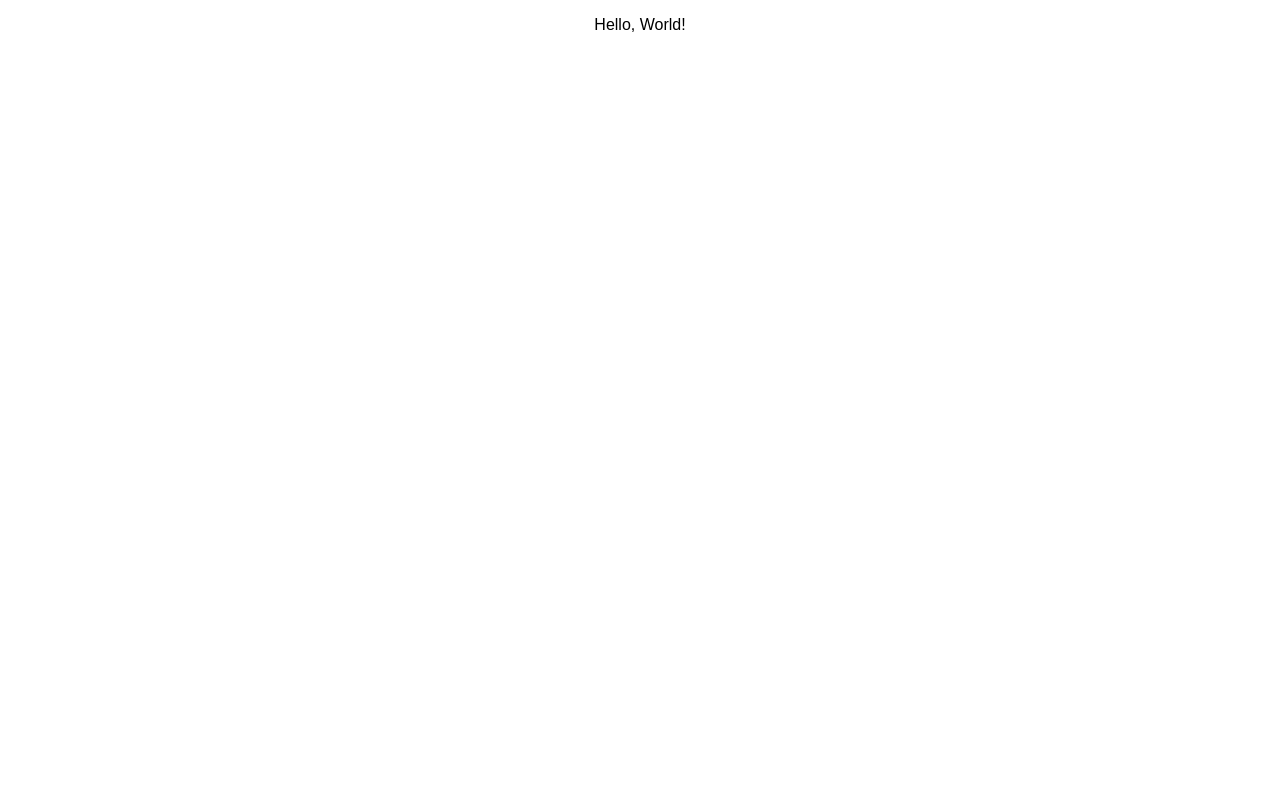
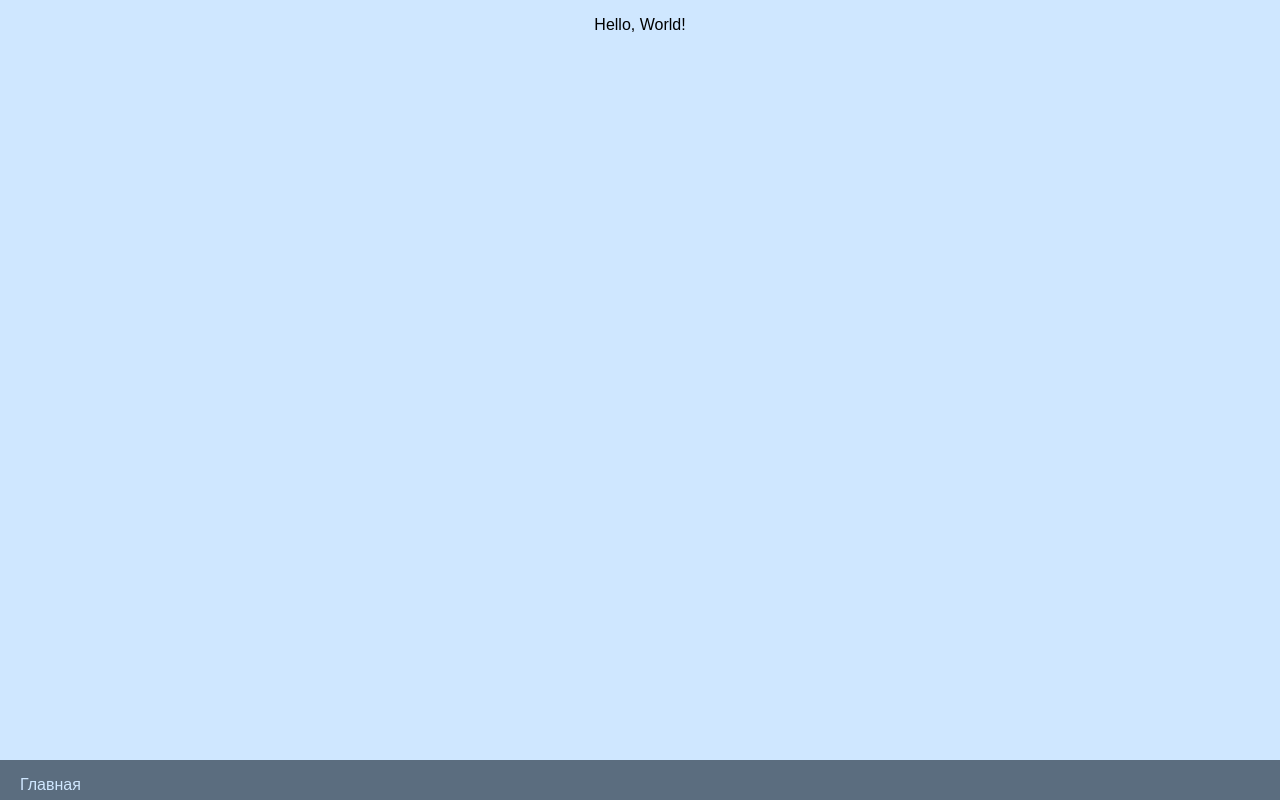
Before and after one commit to itmarathon/Front-end, a React (Create React App) app: page / in a window 1280 px wide. Built offline with nearby package versions, Linux system fonts and the light colour scheme.

Commit message:
add footer

```diff
--- a/src/App.css
+++ b/src/App.css
@@ -1,28 +1,54 @@
-.App {
-  text-align: center;
+*{
+  box-sizing: border-box;
+  -webkit-tap-highlight-color: rgba(0, 0, 0, 0);
+  -webkit-focus-ring-color: rgba(0, 0, 0, 0);
+  outline: none !important;
 }
 
-.App-logo {
+.App {
+  /* z-index: 10; */
+  text-align: center;
+  background-color: #CFE7FF;
+  min-height: 100vh;
+  margin: 0;
+  padding: 0px;
+  position: relative;
+  overflow: hidden;
+  /* font-size: 0; */
+}
+
+#indent {
+  padding-bottom: 40px
+}
+
+
+
+/*
+.App p {
+  font-size: 16px;
+} */
+
+/* .App-logo {
   animation: App-logo-spin infinite 20s linear;
   height: 80px;
-}
+} */
 
-.App-header {
+/* .App-header {
   background-color: #222;
   height: 150px;
   padding: 20px;
   color: white;
-}
+} */
 
-.App-title {
+/* .App-title {
   font-size: 1.5em;
 }
 
 .App-intro {
   font-size: large;
-}
+} */
 
-@keyframes App-logo-spin {
+/* @keyframes App-logo-spin {
   from { transform: rotate(0deg); }
   to { transform: rotate(360deg); }
-}
+} */
--- a/src/App.js
+++ b/src/App.js
@@ -1,11 +1,16 @@
 import React, { Component } from 'react';
 import './App.css';
+import Footer from './Components/Footer'
 
 class App extends Component {
   render() {
     return (
+      <div>
       <div className="App">
         <p>Hello, World!</p>
+        <div id="indent"></div>
+      </div>
+      <Footer />
       </div>
     );
   }
--- a/src/Components/Footer.css
+++ b/src/Components/Footer.css
@@ -0,0 +1,13 @@
+div .footer {
+  z-index: 100;
+  display: block;
+  position: absolute;
+  height: 40px;
+  width: 100%;
+  margin-top: -40px;
+  padding: 0 0 20px 20px;
+  background-color: #5B6D7F;
+  color: #CFE7FF;
+  font-size: 16px;
+  /* border: 2px solid red; */
+}
--- a/src/Components/Footer.jsx
+++ b/src/Components/Footer.jsx
@@ -1,8 +1,10 @@
 import React from "react";
-import './Component.css';
+import './Footer.css';
 
-var Navbar = () => (
-  <div></div>
+var Footer = () => (
+  <div className="footer">
+    <p>Главная</p>
+  </div>
 );
 
-export default Navbar;
+export default Footer;
```
